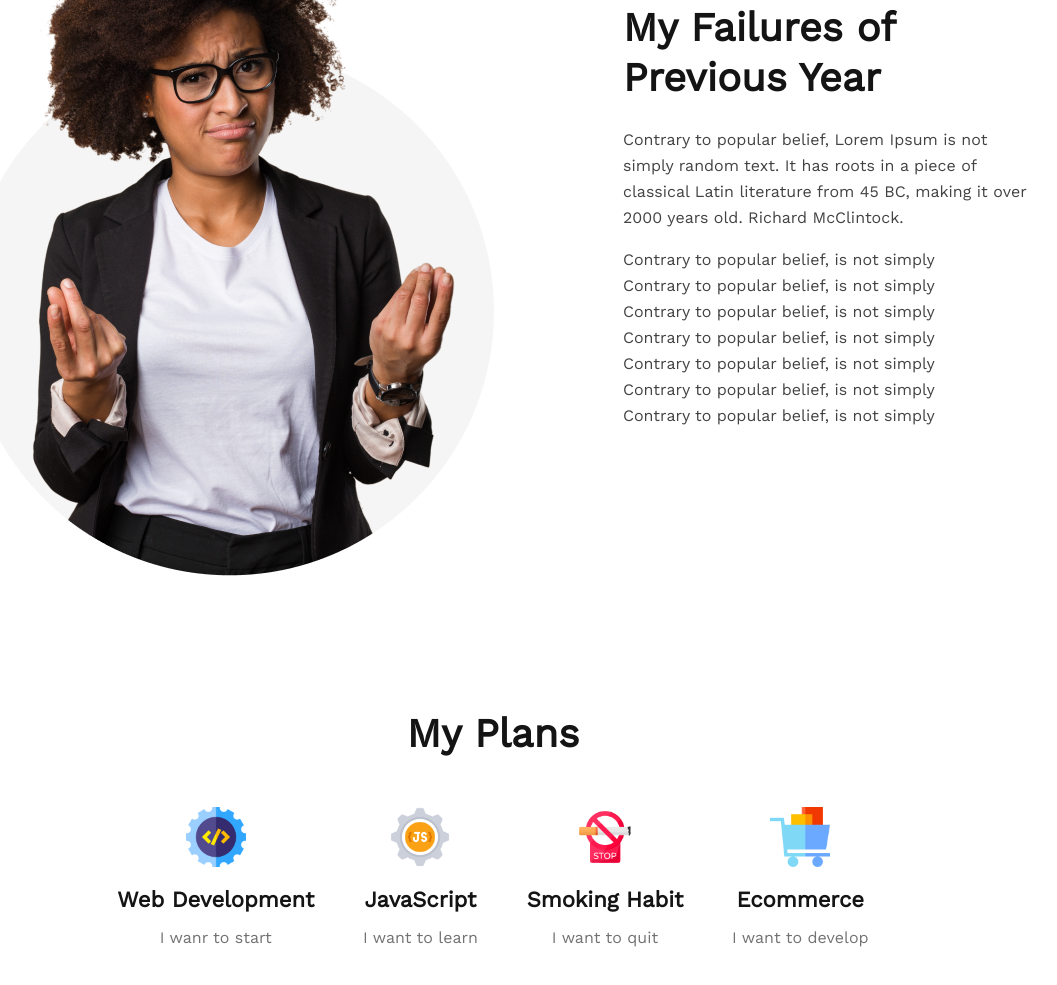
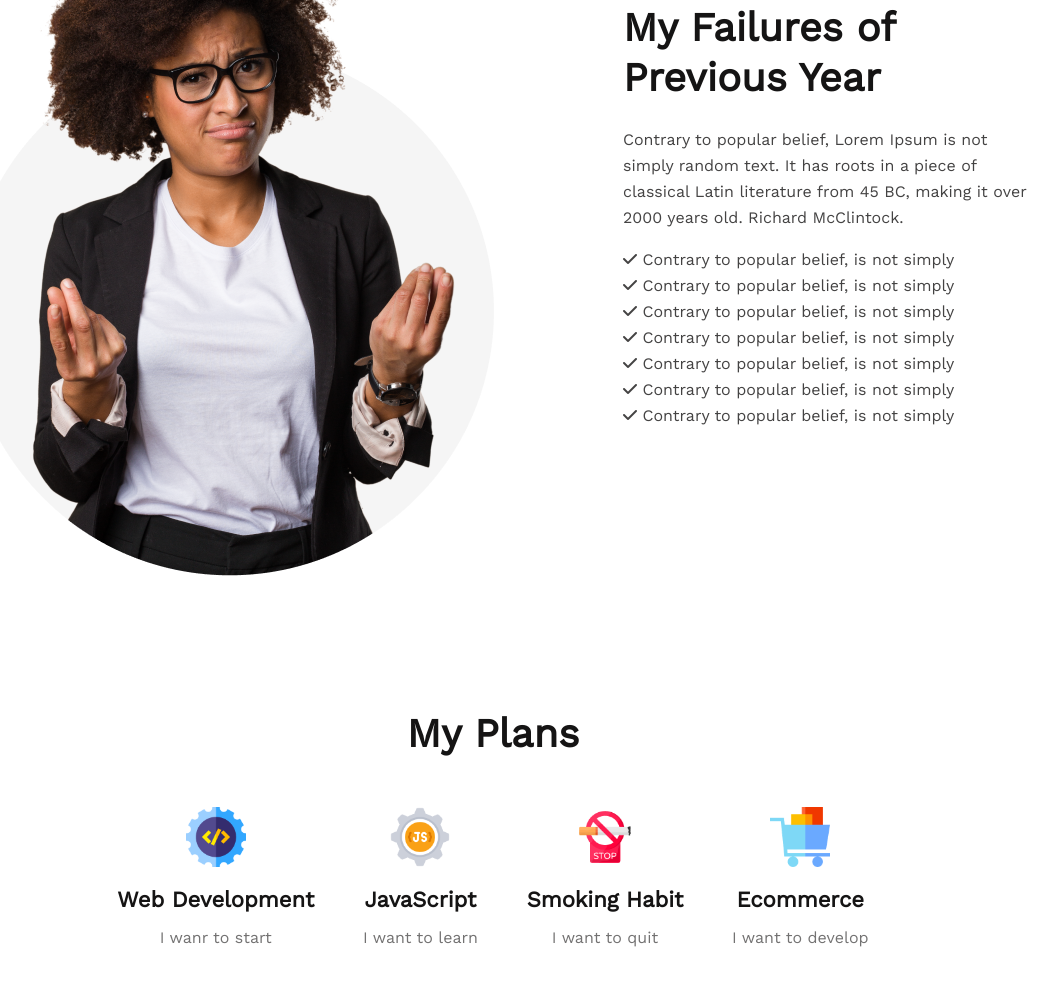
Before and after one commit to Sadi73/Assignment-01, a plain HTML site: page index.html in a window 1280 px wide. Shown: the part 1078-2063 px from the top of the page, without its empty margins (147-1204 px from the left). Drawn offline with nearby package versions, Linux system fonts and the light colour scheme.

Commit message:
font awesome icon added

```diff
--- a/index.html
+++ b/index.html
@@ -10,6 +10,7 @@
     <link rel="preconnect" href="https://fonts.googleapis.com">
     <link rel="preconnect" href="https://fonts.gstatic.com" crossorigin>
     <link href="https://fonts.googleapis.com/css2?family=Work+Sans&display=swap" rel="stylesheet">
+    <script src="https://kit.fontawesome.com/a2a86d6202.js" crossorigin="anonymous"></script>
 </head>
 
 <body>
@@ -32,13 +33,13 @@
                 <p>Contrary to popular belief, Lorem Ipsum is not simply random text. It has roots in a piece of
                     classical Latin literature from 45 BC, making it over 2000 years old. Richard McClintock.</p>
                 <div style="margin-top: 16px;">
-                    <p>Contrary to popular belief, is not simply</p>
-                    <p>Contrary to popular belief, is not simply</p>
-                    <p>Contrary to popular belief, is not simply</p>
-                    <p>Contrary to popular belief, is not simply</p>
-                    <p>Contrary to popular belief, is not simply</p>
-                    <p>Contrary to popular belief, is not simply</p>
-                    <p>Contrary to popular belief, is not simply</p>
+                    <p><i class="fa-solid fa-check"></i> Contrary to popular belief, is not simply</p>
+                    <p><i class="fa-solid fa-check"></i> Contrary to popular belief, is not simply</p>
+                    <p><i class="fa-solid fa-check"></i> Contrary to popular belief, is not simply</p>
+                    <p><i class="fa-solid fa-check"></i> Contrary to popular belief, is not simply</p>
+                    <p><i class="fa-solid fa-check"></i> Contrary to popular belief, is not simply</p>
+                    <p><i class="fa-solid fa-check"></i> Contrary to popular belief, is not simply</p>
+                    <p><i class="fa-solid fa-check"></i> Contrary to popular belief, is not simply</p>
                 </div>
 
             </div>
```
